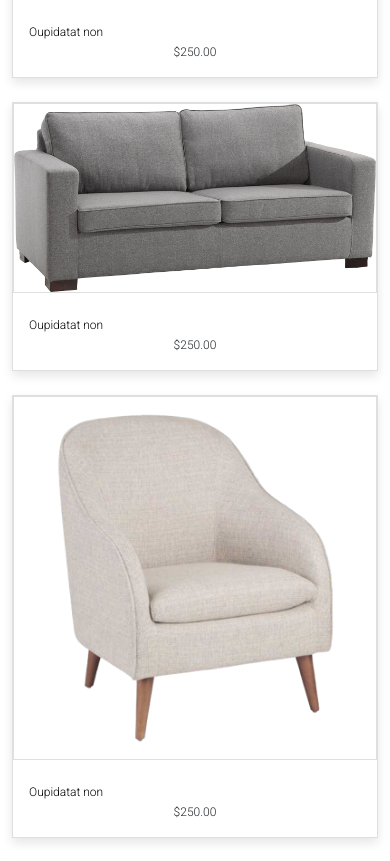
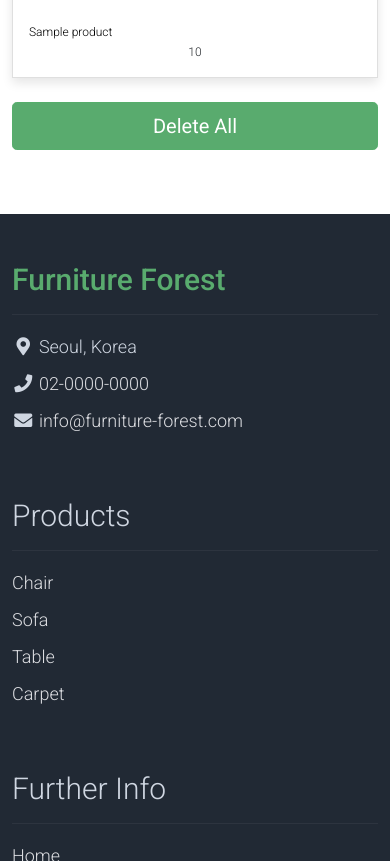
Before and after one commit to ChoSooMin/Web1, a Django app: page /shoppingBasket/ in a window 390 px wide. Shown: the part 414-1275 px from the top of the page. Run offline with Django 3.2, Linux system fonts and the light colour scheme; a user stored in the database is signed in; tables that the repository leaves empty hold one stand-in row (values such as "Sample post"); grey boxes marked "Sample" are stand-in pictures; some libraries are stand-ins or nearby versions.

Commit message:
장바구니 삭제 기능 구현

```diff
--- a/FurnitureShop/Furniture_Forest/templates/Furniture_Forest/shopping-basket.html
+++ b/FurnitureShop/Furniture_Forest/templates/Furniture_Forest/shopping-basket.html
@@ -9,15 +9,16 @@
         <div class="col-lg-9-basket">
             <div class="row">
                 <!-- 장바구니 목록(각각) -->
+                {% for product in productList %}
                 <div class="col-md-4">
                     <div class="card mb-4 product-wap rounded-0">
                         <div class="card rounded-0">
                             <img class="card-img rounded-0 img-fluid"
-                                src="https://images.eq3.com/image-service/790a0341-5427-11ea-966f-0af5f9f3b9c4/COMPRESSED.jpg">
+                                src="{{ product.thumbnail }}">
                             <div
                                 class="card-img-overlay rounded-0 product-overlay d-flex align-items-center justify-content-center">
-                                <form action="" method="GET">
-                                    <input type="hidden" name="product-title" value="Activewear">
+                                <form action="{% url 'deleteItem' %}" method="POST"> {% csrf_token %}
+                                    <input type="hidden" name="curProduct" value="{{ product.pk }}">
                                     <div class="row pb-3">
                                         <div class="col d-grid">
                                             <button type="submit" class="btn btn-success btn-lg" name="submit"
@@ -28,89 +29,18 @@
                             </div>
                         </div>
                         <div class="card-body">
-                            <a href="{% url 'shopDetail' %}" class="h3 text-decoration-none">Oupidatat non</a>
-                            <p class="text-center mb-0">$250.00</p>
+                            <a href="{% url 'shopDetail'%}?product_id={{ product.id }}" class="h3 text-decoration-none">{{ product.name }}</a>
+                            <p class="text-center mb-0">{{ product.price }}</p>
                         </div>
                     </div>
                 </div>
-                <div class="col-md-4">
-                    <div class="card mb-4 product-wap rounded-0">
-                        <div class="card rounded-0">
-                            <img class="card-img rounded-0 img-fluid" src="{% static 'img/shop_01.png' %}">
-                            <div
-                                class="card-img-overlay rounded-0 product-overlay d-flex align-items-center justify-content-center">
-                                <form action="" method="GET">
-                                    <input type="hidden" name="product-title" value="Activewear">
-                                    <div class="row pb-3">
-                                        <div class="col d-grid">
-                                            <button type="submit" class="btn btn-success btn-lg" name="submit"
-                                                value="deleteItem">Delete</button>
-                                        </div>
-                                    </div>
-                                </form>
-                            </div>
-                        </div>
-                        <div class="card-body">
-                            <a href="{% url 'shopDetail' %}" class="h3 text-decoration-none">Oupidatat non</a>
-                            <p class="text-center mb-0">$250.00</p>
-                        </div>
-                    </div>
-                </div>
-                <div class="col-md-4">
-                    <div class="card mb-4 product-wap rounded-0">
-                        <div class="card rounded-0">
-                            <img class="card-img rounded-0 img-fluid" src="{% static 'img/shop_02.png' %}" width="21"
-                                height="28">
-                            <div
-                                class="card-img-overlay rounded-0 product-overlay d-flex align-items-center justify-content-center">
-                                <form action="" method="GET">
-                                    <input type="hidden" name="product-title" value="Activewear">
-                                    <div class="row pb-3">
-                                        <div class="col d-grid">
-                                            <button type="submit" class="btn btn-success btn-lg" name="submit"
-                                                value="deleteItem">Delete</button>
-                                        </div>
-                                    </div>
-                                </form>
-                            </div>
-                        </div>
-                        <div class="card-body">
-                            <a href="{% url 'shopDetail' %}" class="h3 text-decoration-none">Oupidatat non</a>
-                            <p class="text-center mb-0">$250.00</p>
-                        </div>
-                    </div>
-                </div>
-                <div class="col-md-4">
-                    <div class="card mb-4 product-wap rounded-0">
-                        <div class="card rounded-0">
-                            <img class="card-img rounded-0 img-fluid"
-                                src="https://cdn.crowdpic.net/list-thumb/thumb_l_993AB57A3A5CFD9B118228199E746F61.jpg">
-                            <div
-                                class="card-img-overlay rounded-0 product-overlay d-flex align-items-center justify-content-center">
-                                <form action="" method="GET">
-                                    <input type="hidden" name="product-title" value="Activewear">
-                                    <div class="row pb-3">
-                                        <div class="col d-grid">
-                                            <button type="submit" class="btn btn-success btn-lg" name="submit"
-                                                value="deleteItem">Delete</button>
-                                        </div>
-                                    </div>
-                                </form>
-                            </div>
-                        </div>
-                        <div class="card-body">
-                            <a href="{% url 'shopDetail' %}" class="h3 text-decoration-none">Oupidatat non</a>
-                            <p class="text-center mb-0">$250.00</p>
-                        </div>
-                    </div>
-                </div>
+                {% endfor %}
             </div>
         </div>
         <!-- End 장바구니 목록-->
         <!-- Start Delete All Btn -->
         <div>
-            <form action="" method="GET">
-                <input type="hidden" name="product-title" value="Activewear">
+            <form action="{% url 'deleteAllBasket' %}" method="POST"> {% csrf_token %}
                 <div class="row pb-3">
                     <div class="col d-grid">
                         <button type="submit" class="btn btn-success btn-lg" name="submit" value="deleteAll">Delete
--- a/FurnitureShop/Furniture_Forest/urls.py
+++ b/FurnitureShop/Furniture_Forest/urls.py
@@ -7,6 +7,8 @@ urlpatterns=[
     path('shop/', views.shop, name="shop"),
     path('shoppingBasket/', views.shoppingBasket, name="shoppingBasket"),
     path('shoppingBasket/addToBasket/', views.addToBasket, name="addToBasket"),
+    path('shoppingBasket/deleteItem/', views.deleteItem, name="deleteItem"),
+    path('shoppingBasket/deleteAllBasket/', views.deleteAllBasket, name="deleteAllBasket"),
     path('login/', views.login, name="login"),
     path('logOut/', views.logOut, name="logOut"),
     path('signUp/', views.signUp, name="signUp")
--- a/FurnitureShop/Furniture_Forest/views.py
+++ b/FurnitureShop/Furniture_Forest/views.py
@@ -34,33 +34,58 @@ def addToBasket(request) :
     context = { "product": product }
 
     if request.user.is_authenticated:
-        print('로그인 되어있음')
         curUser = request.user
 
         basket = Basket.objects.filter(userIdx=curUser, productId=product).first()
 
         if basket is not None:
-            print('장바구니에 존재')
             quantity = basket.productQuantity
             basket.productQuantity = quantity + product_quantity
             basket.save()
 
             messages.info(request, '장바구니에 추가되었습니다.')
         else:
-            print('장바구니에 존재하지 않음')
             insertBasket = Basket(userIdx=curUser, productId=product, productQuantity=product_quantity)
             insertBasket.save()
 
             messages.info(request, '장바구니에 추가되었습니다.')
     else :
-        print('로그인 되어있지않음')
         messages.info(request, '로그인되어있지 않습니다.')
 
     return render(request, 'Furniture_Forest/shop-detail.html', context)
 
 # baseUrl/shopping-basket.html
 def shoppingBasket(request) :
+    if request.user.is_authenticated: # 로그인 O
+        basketList = Basket.objects.filter(userIdx = request.user)
+        productList = []
+
+        for basket in basketList:
+            product = basket.productId
+            productList.append(product)
+
+        context = { "productList": productList } # 데이터 저장 객체
+
+        return render(request, 'Furniture_Forest/shopping-basket.html', context)
+    else: # 로그인 X
+        messages.info(request, '로그인되어있지 않습니다.')
+        return HttpResponseRedirect(reverse('shop'))
+
     return render(request, 'Furniture_Forest/shopping-basket.html')
+
+def deleteItem(request) :
+    curProduct = request.POST['curProduct']
+    curUser = request.user
+    basketItem = Basket.objects.filter(userIdx=curUser, productId=curProduct).first()
+    basketItem.delete()
+
+    return HttpResponseRedirect(reverse('shoppingBasket'))
+
+def deleteAllBasket(request) :
+    basketItems = Basket.objects.all()
+    basketItems.delete()
+
+    return HttpResponseRedirect(reverse('shoppingBasket'))
 
 # 로그인
 def login(request) :
--- a/FurnitureShop/templates/base.html
+++ b/FurnitureShop/templates/base.html
@@ -59,7 +59,6 @@
                 <div class="navbar align-self-center d-flex">
                     <a class="nav-icon position-relative text-decoration-none" href="{% url 'shoppingBasket' %}">
                         <i class="fa fa-fw fa-cart-arrow-down text-dark mr-1"></i>
-                        <span class="position-absolute top-0 left-100 translate-middle badge rounded-pill bg-light text-dark">7</span>
                     </a>
                     {% if user.is_authenticated %} <!-- 로그인이 되어있는 상태라면 -->
                     <b>{{ user.username }}</b>님 환영합니다.
```
Also changed, not shown: FurnitureShop/Furniture_Forest/templates/Furniture_Forest/shop.html (+7 -0 lines).
